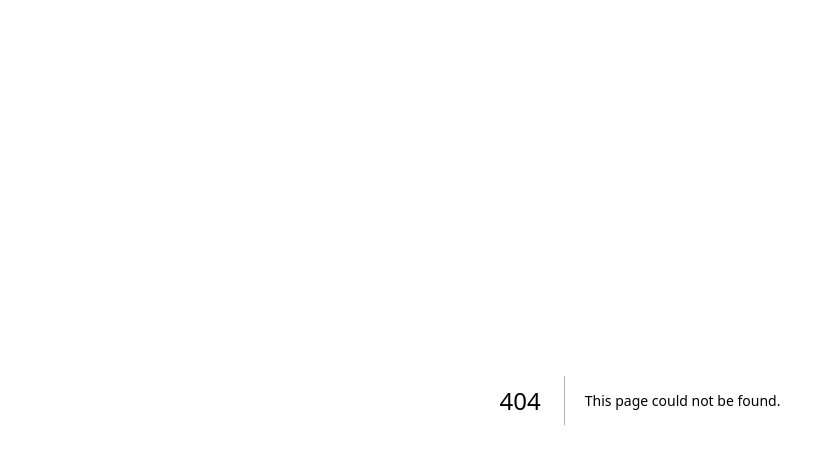
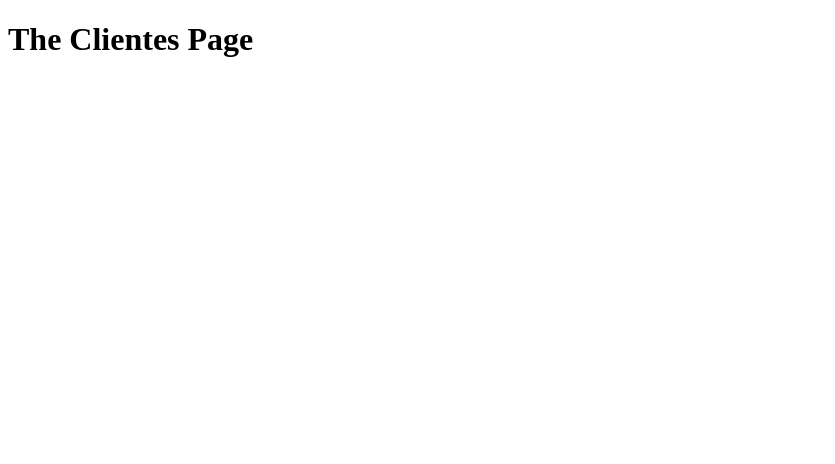
Before and after one commit to fredyvelasquezgt/file-based-routing-project-next.js, a Next.js app: page /clients in a window 1280 px wide. Before the commit this address had no page. Shown: the top 464 px of the page, without its empty margins (0-835 px from the left). Built offline with nearby package versions, Linux system fonts and the light colour scheme.

Commit message:
nested dynamic routes

```diff
--- /dev/null
+++ b/pages/clients/[id]/index.js
@@ -0,0 +1,5 @@
+function ClientProjectsPage() {
+    return <div>
+        <h1>The Projects of a Given Clien</h1>
+    </div>
+}
--- /dev/null
+++ b/pages/clients/index.js
@@ -0,0 +1,7 @@
+function ClientsPage() {
+    return <div>
+        <h1>The Clientes Page</h1>
+    </div>
+}
+
+export default ClientsPage;
```
